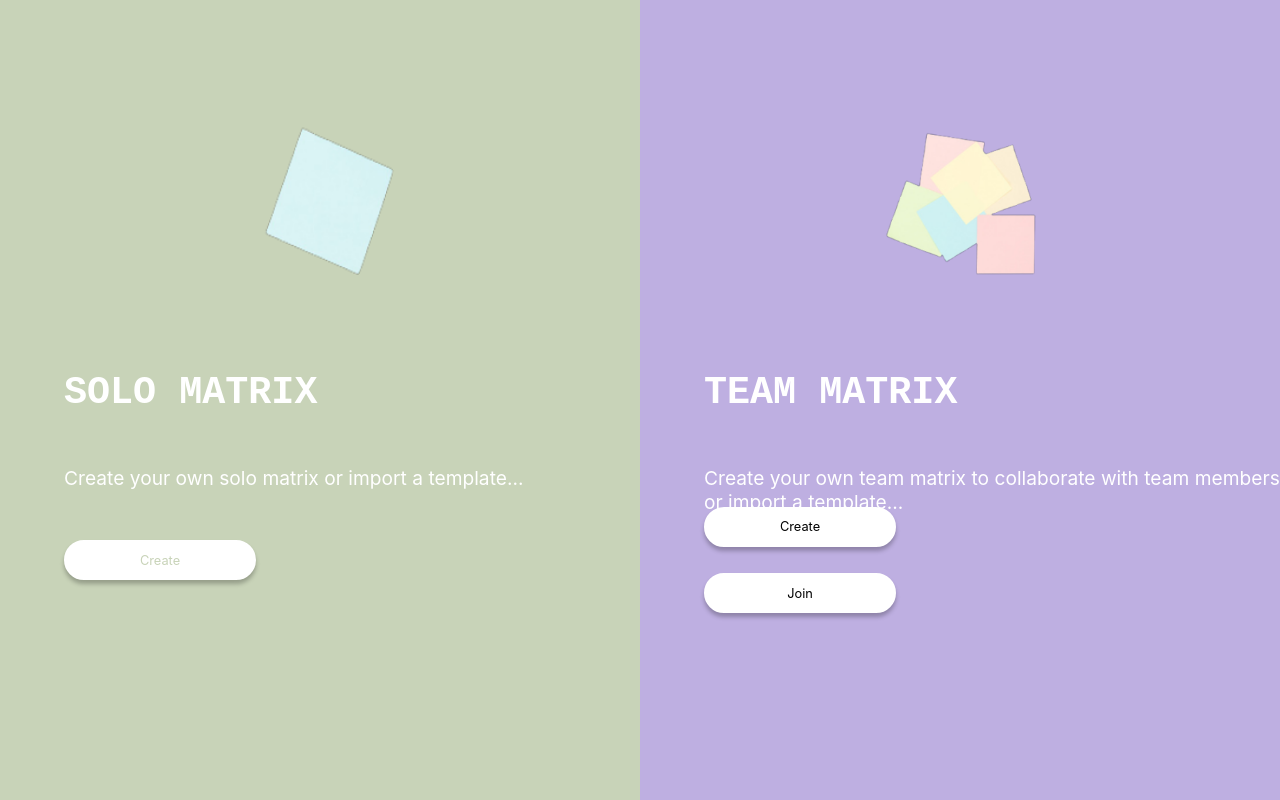
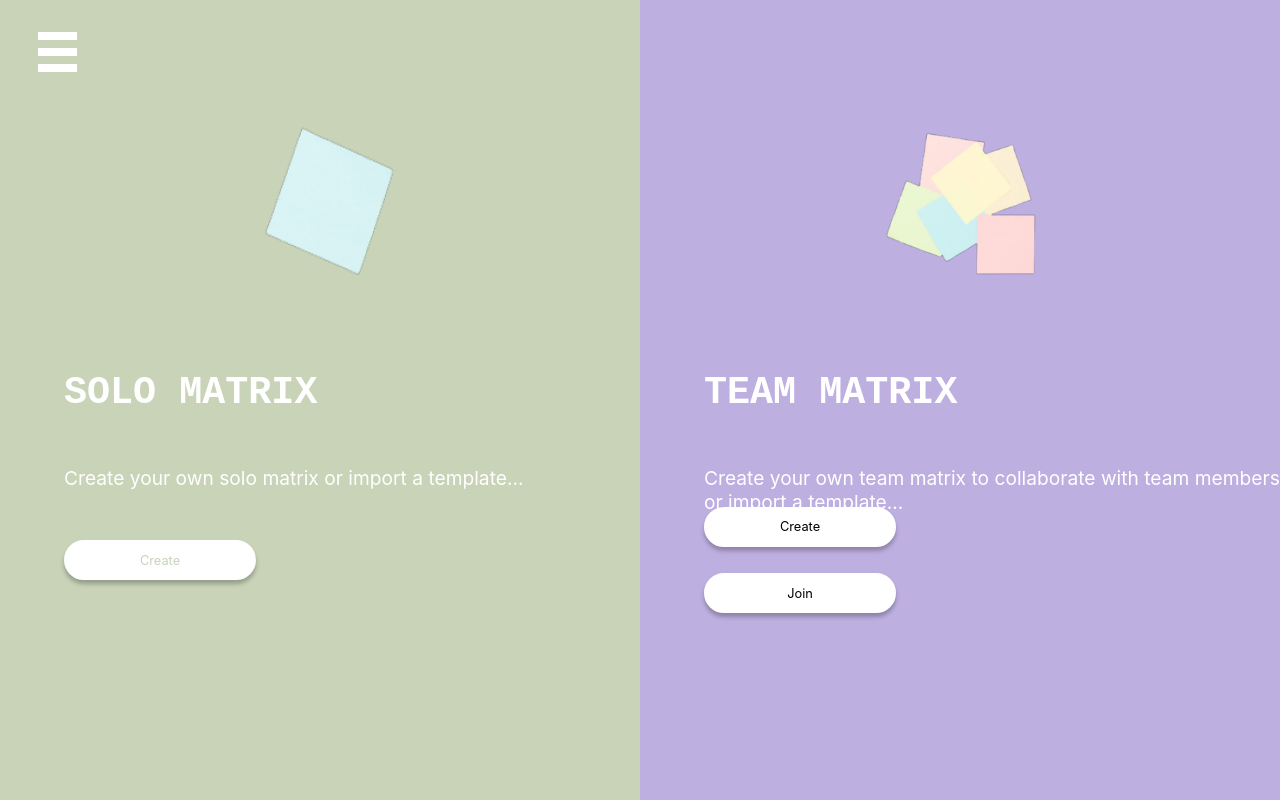
Before and after one commit to indexZ3ro/FIT4002, a React (Create React App) app in the folder client/: page /Home in a window 1280 px wide. Built offline with nearby package versions, Linux system fonts and the light colour scheme.

Commit message:
fix side bar not appearing in homepage

```diff
--- a/client/src/css/sidebar.css
+++ b/client/src/css/sidebar.css
@@ -1,7 +1,7 @@
 /* Position and sizing of burger button */
 .bm-burger-button {
   position: fixed;
-  width: 3vwx;
+  width: 3vw;
   height: 5vh;
   left: 3vw;
   top: 4vh;
--- a/client/src/pages/Homepage.js
+++ b/client/src/pages/Homepage.js
@@ -1,12 +1,15 @@
-import React from "react";
+import React, { useEffect } from "react";
 import "../css/homepage.css";
 import TextButton from "../Components/Buttons/TextButton";
 import stickyNote from "../assets/stickyNote.png";
 import stickyNotes from "../assets/stickyNotes.png";
 import { useNavigate } from "react-router-dom";
+import { useDispatch } from "react-redux";
+import { showSideBar } from "../features/sideBarSlice";
 
 const Homepage = () => {
   const navigate = useNavigate();
+  const dispatch = useDispatch();
 
   const routePathToCreateTeamMatrix = () => {
     navigate(`/CreateTeamMatrix`);
@@ -15,6 +18,10 @@ const Homepage = () => {
   const createSoloSession = () => {
     navigate("/SoloSession");
   };
+
+  useEffect(() => {
+    dispatch(showSideBar());
+  });
 
   return (
     <div className="homepage">
@@ -58,9 +65,7 @@ const Homepage = () => {
                 id="create"
                 handleClick={routePathToCreateTeamMatrix}
               ></TextButton>
-              <TextButton
-                id="join"
-              ></TextButton>
+              <TextButton id="join"></TextButton>
             </div>
           </div>
         </div>
--- a/client/src/pages/LogInPage.js
+++ b/client/src/pages/LogInPage.js
@@ -4,11 +4,11 @@ import { useNavigate } from "react-router-dom";
 import "../css/login.css";
 import { useDispatch } from "react-redux";
 import { hideSideBar } from "../features/sideBarSlice";
+import { useEffect } from "react";
 
 const LogInPage = () => {
   const navigate = useNavigate();
   const dispatch = useDispatch();
-  dispatch(hideSideBar());
 
   const handleClick = () => {
     const edge = document.querySelector(".edge-login");
@@ -25,6 +25,10 @@ const LogInPage = () => {
   const logIn = () => {
     navigate("/Home");
   };
+
+  useEffect(() => {
+    dispatch(hideSideBar());
+  });
 
   return (
     <div className="logInPage">
```
